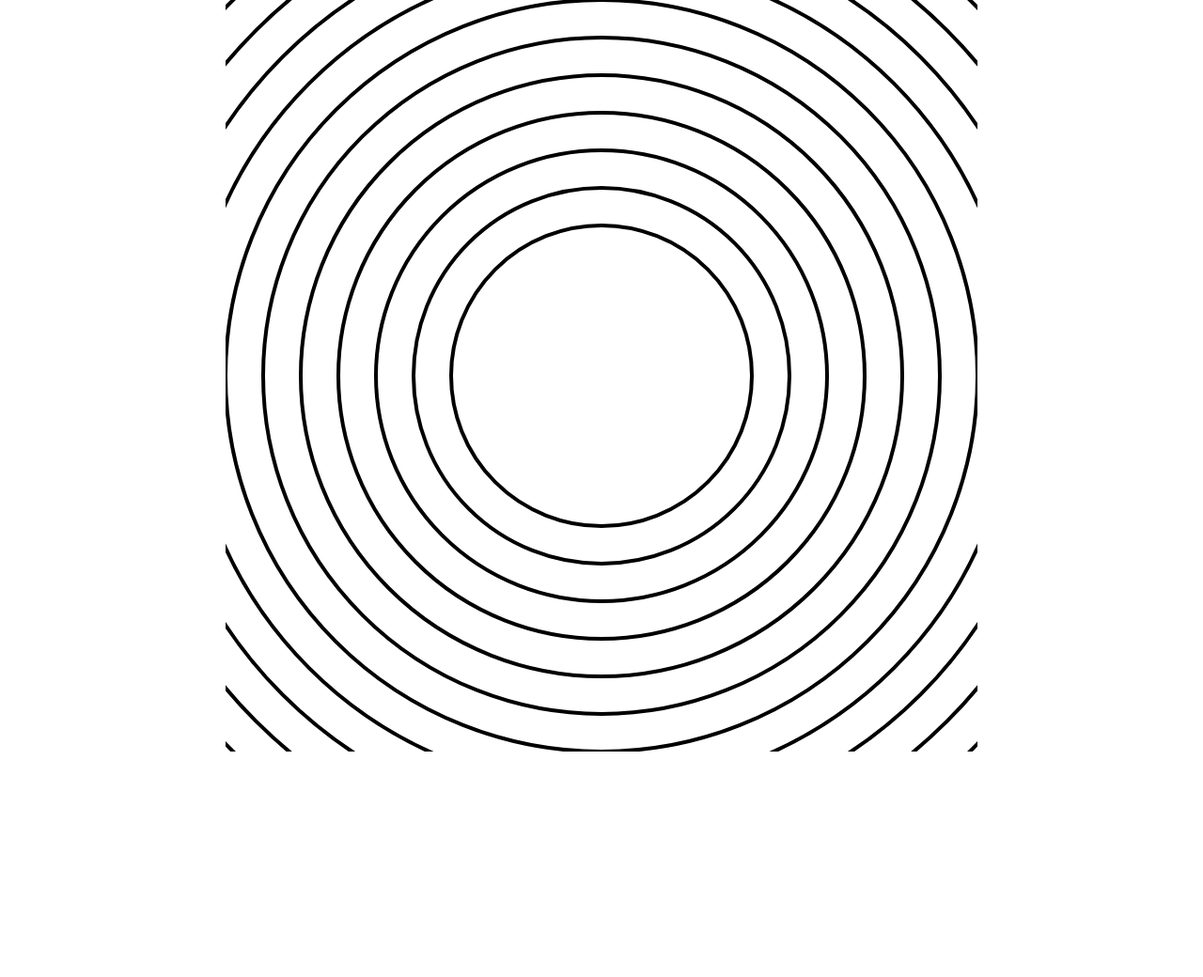
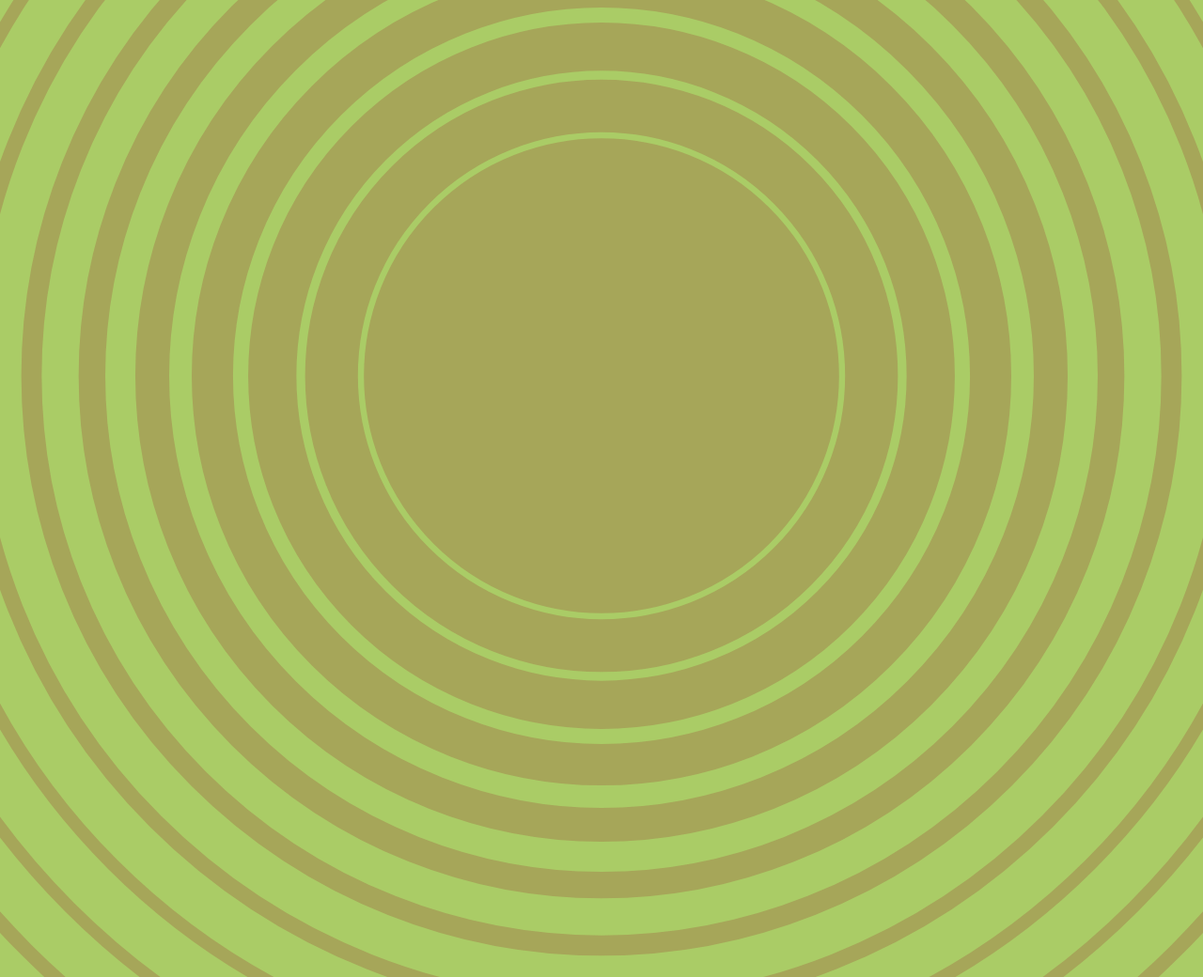
Before and after one commit to 1ofx/vanilla, a website built with Parcel: page index.html in a window 1280 px wide. Shown: the whole page at 94% size. Before the commit the page ends 800 px from the top, so only its background shows below. Built offline with nearby package versions, Linux system fonts and the light colour scheme.

Commit message:
Add tokenIndex

```diff
--- a/1ofx.js
+++ b/1ofx.js
@@ -3,20 +3,24 @@
  */
 
 const params = new URLSearchParams(window.location.hash.slice(1));
+const realRandom = Math.random.bind(Math);
+const tokenId = params.get("tokenId") || (realRandom() * 0xffffffff).toFixed(0);
 
-window.OneOfX = {
-  realRandom: Math.random.bind(Math),
-  tokenId: params.get("tokenId") || (Math.random() * 0xffffffff).toFixed(0),
-  save: function () {},
-};
-
-function mulberry32(a) {
+Math.random = (function mulberry32(a) {
   return function () {
     let t = (a += 0x6d2b79f5);
     t = Math.imul(t ^ (t >>> 15), t | 1);
     t ^= t + Math.imul(t ^ (t >>> 7), t | 61);
     return ((t ^ (t >>> 14)) >>> 0) / 4294967296;
   };
-}
+})(parseInt(tokenId.slice(2), 16));
 
-Math.random = mulberry32(parseInt(OneOfX.tokenId.slice(2), 16));
+window.OneOfX = {
+  realRandom,
+  tokenId,
+  tokenIndex: params.get("tokenIndex") || (Math.random() * 100).toFixed(0),
+  save: function (props) {
+    console.log("Properties:", props);
+    this.save = () => {};
+  },
+};
--- a/index.html
+++ b/index.html
@@ -10,6 +10,9 @@
     <canvas></canvas>
     <script src="./index.js" type="module"></script>
     <style>
+      body {
+        overflow: hidden;
+      }
       canvas {
         position: absolute;
         top: 50%;
--- a/index.js
+++ b/index.js
@@ -4,12 +4,16 @@ const height = 200;
 
 // Should your art scale to contain or cover the viewport?
 // see contain & cover: https://developer.mozilla.org/en-US/docs/Web/CSS/object-fit
-const shouldContain = true;
+const shouldContain = false;
 
 const canvas = document.querySelector("canvas");
 const ctx = canvas.getContext("2d");
 
 const dpi = window.devicePixelRatio || 1;
+
+// requestAnimationFrame uses the display frequency which isn't always 60hz
+// always a good idea to throttle it down to your expected fps.
+const fps = 60;
 
 const scale = (
   shouldContain
@@ -27,28 +31,43 @@ canvas.height = realHeight * dpi;
 canvas.style.width = realWidth + "px";
 canvas.style.height = realHeight + "px";
 
-function loop() {
+const hue = Math.round(Math.random() * 18) * 20;
+const backgroundColor = `hsl(${hue}, 30%, 50%)`;
+const strokeStyle = `hsl(${hue + 20}, 50%, 60%)`;
+
+// 1ofx will use your background color to generate a theme
+// for your token.
+document.body.style.backgroundColor = backgroundColor;
+
+let frame = 0;
+let lastFrame = performance.now();
+(function loop() {
+  window.requestAnimationFrame(loop);
+  if (performance.now() - lastFrame < 1000 / fps) return;
+  lastFrame = performance.now();
+
+  frame++;
   canvas.width = canvas.width;
 
-  ctx.save();
+  ctx.strokeStyle = strokeStyle;
   ctx.scale(scale * dpi, scale * dpi);
 
   for (let i = 40; i < width; i += 10) {
+    ctx.lineWidth = Math.max(
+      1,
+      4 * (Math.cos(((i + -frame / 3) / width) * Math.PI * 2) + 1)
+    );
     ctx.beginPath();
     ctx.arc(width / 2, height / 2, i, 0, 2 * Math.PI);
     ctx.stroke();
   }
 
-  ctx.restore();
-
   // Once you have drawn you can
   // save any features. This will
   // also trigger your snapshot.
   window.OneOfX.save({
-    "Feature Name": 1,
+    Hue: hue,
+    "Fill Style": backgroundColor,
+    "Stroke Style": strokeStyle,
   });
-
-  window.requestAnimationFrame(loop);
-}
-
-loop();
+})();
--- a/package.json
+++ b/package.json
@@ -3,9 +3,11 @@
   "version": "1.0.0",
   "description": "Vanilla starter for 1ofx.net",
   "scripts": {
-    "start": "parcel index.html"
+    "start": "parcel index.html",
+    "build": "shx rm -rf ./dist && parcel build index.html --public-url ./ && zip -r package.zip dist"
   },
   "dependencies": {
-    "parcel": "^2.0.1"
+    "parcel": "^2.0.1",
+    "shx": "^0.3.3"
   }
 }
```
Also changed, not shown: 2 other files.
